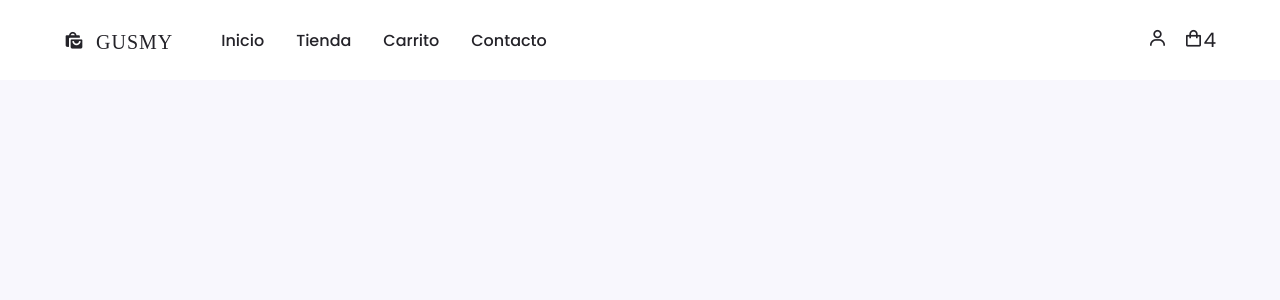
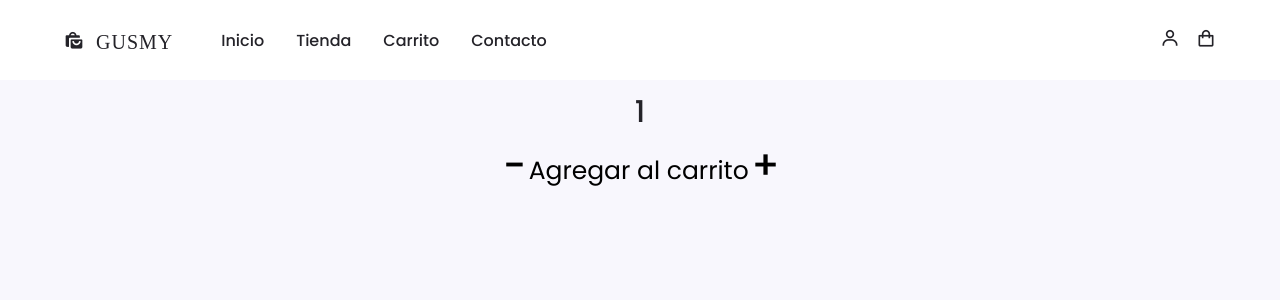
Before and after one commit to BrunoDC-dev/proyecto, a React (Create React App) app: page / in a window 1280 px wide. Shown: the top 300 px of the page. Built offline with nearby package versions, Linux system fonts and the light colour scheme.

Commit message:
contador de carrito

```diff
--- a/src/App.css
+++ b/src/App.css
@@ -234,3 +234,32 @@ input {
 .nav_link:hover {
     color: var(--first-color);
 }
+
+.contador {
+    display: flex;
+    flex-direction: column;
+    justify-content: center;
+    align-items: center;
+    margin-top: 90px;
+}
+
+.contador button {
+    margin-left: 2.5px;
+    background-color: var(--body-color);
+}
+
+.contador h3 {
+    align-items: center;
+    justify-items: center;
+    font-size: 30px;
+}
+
+.add,
+.minus {
+    font-size: 40px;
+    font-weight: 500;
+}
+
+.result {
+    font-size: 25px;
+}
--- a/src/App.js
+++ b/src/App.js
@@ -1,18 +1,14 @@
 import './App.css';
-import Cart from './components/CartWidget';
-import NavBar from './components/Navbar';
+import ItemCount from './components/ItemCount';
+import Cartnumber from './components/Itemlistcontainer';
+import Navmain from './components/NavMain';
 
 function App() {
     return (
-        <header class = "header" id = "header" >
-            <nav class = "nav container" >
-                <a href = "#"class = "nav_logo" > <i class = "bx bxs-shopping-bags nav_logo-icon" > GUSMY </i> </a>
-             <div class = "nav_menu"id = "nav-menu" >
-                <NavBar></NavBar>
-            </div>
-                <Cart></Cart>
-            </nav>
-        </header>
+        <>
+        <Navmain></Navmain>
+        <Cartnumber></Cartnumber>
+        </>
     );
 }
 
--- a/src/components/CartWidget.jsx
+++ b/src/components/CartWidget.jsx
@@ -7,7 +7,7 @@ const Cart = ()=>{
             <i class="bx bx-user"></i>
         </div>
         <div class="nav_shop" id="cart-shop">
-            <Cartnumber numbers="4"></Cartnumber>
+            <i class="bx bx-shopping-bag"></i>
         </div>
     </div>
     );
--- /dev/null
+++ b/src/components/ItemCount.jsx
@@ -0,0 +1,28 @@
+import React from "react";
+import { useState } from "react";
+const ItemCount= ({stock,initial,onAdd})=>{
+    const[count, setCount] = useState(initial);
+    const incrementar = ()=>{
+        setCount( count + 1);
+    }
+    const decrementar = ()=>{
+        if (count > 0) {
+            setCount( count - 1);
+        }
+    }
+    return(
+            <><div><h3>{count}</h3></div>
+            <div><button className="minus" onClick={decrementar}>-</button>
+            <button className="result"
+            onClick={() => {
+                if (count <= stock) {
+                    onAdd(count);
+                } else {
+                    alert("no hay suficientes productos");
+                }
+            } }>Agregar al carrito</button>
+            <button className="add" onClick={incrementar}>+</button>
+            </div></>
+    );
+}
+export default ItemCount;
--- a/src/components/Itemlistcontainer.jsx
+++ b/src/components/Itemlistcontainer.jsx
@@ -1,7 +1,14 @@
 import React from "react";
-const Cartnumber = (props)=>{
+import ItemCount from "./ItemCount";
+const Cartnumber = ()=>{
     return(
-            <p><i class="bx bx-shopping-bag"></i>{props.numbers}</p>
+            <div className="contador">
+            <ItemCount
+                stock={5}
+                initial={1}
+                onAdd={(n) => alert(`Agregaados ${n} productos`)}
+            ></ItemCount>
+            </div>
     );
 };
 export default Cartnumber;
--- /dev/null
+++ b/src/components/NavMain.jsx
@@ -0,0 +1,17 @@
+import React from "react";
+import Cart from "./CartWidget";
+import NavBar from "./Navbar";
+const Navmain=()=>{
+    return(
+        <header class="header" id="header">
+        <nav class="nav container">
+            <a href="#" class="nav_logo"> <i class="bx bxs-shopping-bags nav_logo-icon"> GUSMY </i> </a>
+            <div class="nav_menu" id="nav-menu">
+                <NavBar></NavBar>
+            </div>
+                <Cart></Cart>
+        </nav>
+    </header>
+    );
+}
+export default Navmain;
```
